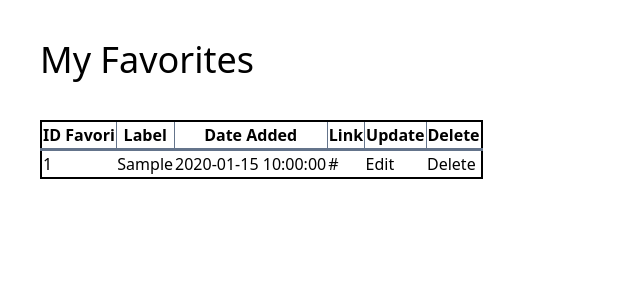
After one commit to sacleuxa/brief6, a PHP site: page / in a window 1280 px wide. The commit adds this page. Shown: the top 300 px of the page, without its empty margins (0-640 px from the left). Run offline with PHP 8.4, Linux system fonts and the light colour scheme; tables that the repository leaves empty or names only in its code hold one stand-in row (values such as "Sample post").

Commit message:
gros update

```diff
--- /dev/null
+++ b/src/header.php
@@ -0,0 +1,12 @@
+<!DOCTYPE html>
+<html lang="en">
+<head>
+    <meta charset="UTF-8">
+    <meta name="viewport" content="width=device-width, initial-scale=1.0">
+    <title>My First PDO Doc</title>
+    <link href="output.css" rel="stylesheet">
+</head>
+<body>
+    <header>
+        <h1 class="text-4xl pl-10 text-blue pt-10">  My Favorites </h1>
+    </header>
--- /dev/null
+++ b/src/index.php
@@ -0,0 +1,41 @@
+<?php
+    include("header.php");
+    include("pdo.php");
+
+
+// Affichage (SELECT) :
+$result = $pdo->query("SELECT * FROM `favori` ORDER BY `favori`.`date_creation` DESC");
+$favoris = $result->fetchAll(PDO::FETCH_ASSOC);
+?>
+<html>
+    <section>
+        <table class="m-10 border-solid border-2 border-black">
+            <tr class= "border-solid border-2 border-black">
+                <th class = "border-separate border border-slate-500"> ID Favori</th>
+                <th class = "border-separate border border-slate-500"> Label</th>
+                <th class = "border-separate border border-slate-500"> Date Added</th>
+                <th class = "border-separate border border-slate-500"> Link</th>
+                <th class = "border-separate border border-slate-500"> Update</th>
+                <th class = "border-separate border border-slate-500"> Delete</th>
+            </tr>
+
+            <?php
+                foreach($favoris as $favori){
+            ?>
+            <tr>
+                <td class = "border-t-[3px] border-slate-500"> <?=$favori['id_favori']; ?></td>
+                <td class = "border-t-[3px] border-slate-500"> <?php echo $favori['libelle']; ?></td>
+                <td class = "border-t-[3px] border-slate-500"> <?php echo $favori['date_creation']; ?></td>
+                <td class = "border-t-[3px] border-slate-500"> <?php echo $favori['url']; ?></td>
+                <td class = "border-t-[3px] border-slate-500"> Edit</td>
+                <td class = "border-t-[3px] border-slate-500"> <p class= "rounded-xl border-red"> Delete</p></td>
+            </tr>
+            <?php
+                }
+            ?>
+
+        </table>
+    </section>
+
+</body>
+</html>
--- a/src/output.css
+++ b/src/output.css
@@ -543,3 +543,88 @@ video {
   --tw-backdrop-saturate:  ;
   --tw-backdrop-sepia:  ;
 }
+
+.m-20 {
+  margin: 5rem;
+}
+
+.m-10 {
+  margin: 2.5rem;
+}
+
+.mt-6 {
+  margin-top: 1.5rem;
+}
+
+.table {
+  display: table;
+}
+
+.border-separate {
+  border-collapse: separate;
+}
+
+.rounded-xl {
+  border-radius: 0.75rem;
+}
+
+.border {
+  border-width: 1px;
+}
+
+.border-2 {
+  border-width: 2px;
+}
+
+.border-t-\[3px\] {
+  border-top-width: 3px;
+}
+
+.border-solid {
+  border-style: solid;
+}
+
+.border-sky-500 {
+  --tw-border-opacity: 1;
+  border-color: rgb(14 165 233 / var(--tw-border-opacity));
+}
+
+.border-black {
+  --tw-border-opacity: 1;
+  border-color: rgb(0 0 0 / var(--tw-border-opacity));
+}
+
+.border-slate-500 {
+  --tw-border-opacity: 1;
+  border-color: rgb(100 116 139 / var(--tw-border-opacity));
+}
+
+.pt-20 {
+  padding-top: 5rem;
+}
+
+.pt-10 {
+  padding-top: 2.5rem;
+}
+
+.pl-20 {
+  padding-left: 5rem;
+}
+
+.pl-10 {
+  padding-left: 2.5rem;
+}
+
+.text-center {
+  text-align: center;
+}
+
+.text-lg {
+  font-size: 1.125rem;
+  line-height: 1.75rem;
+}
+
+.text-4xl {
+  font-size: 2.25rem;
+  line-height: 2.5rem;
+}
--- /dev/null
+++ b/src/pdo.php
@@ -0,0 +1,2 @@
+<?php
+$pdo = new PDO('mysql:host=localhost;dbname=favoris', 'root', '', array(PDO::ATTR_ERRMODE=>PDO::ERRMODE_EXCEPTION));
--- a/tailwind.config.js
+++ b/tailwind.config.js
@@ -1,6 +1,6 @@
 /** @type {import('tailwindcss').Config} */
 module.exports = {
-  content: ["./src/**/*.{html,js}"],
+  content: ["./src/**/*.{html,js,php}"],
   theme: {
     extend: {},
   },
```
